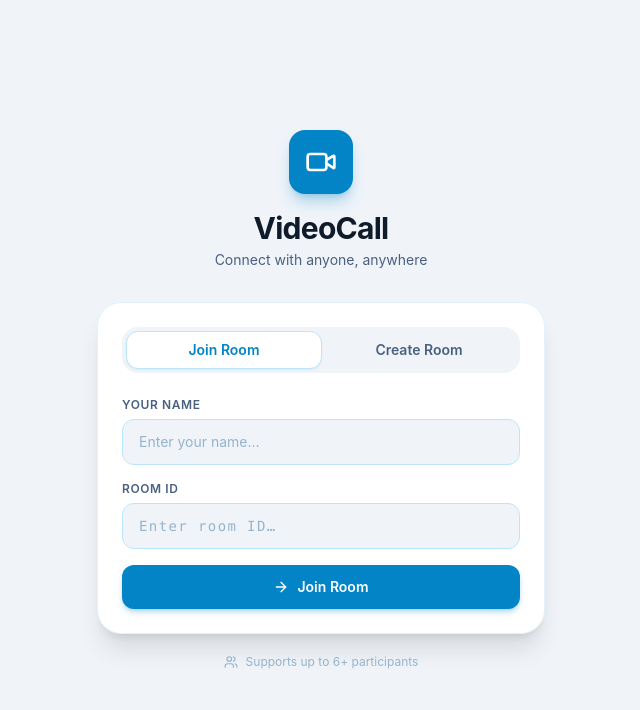
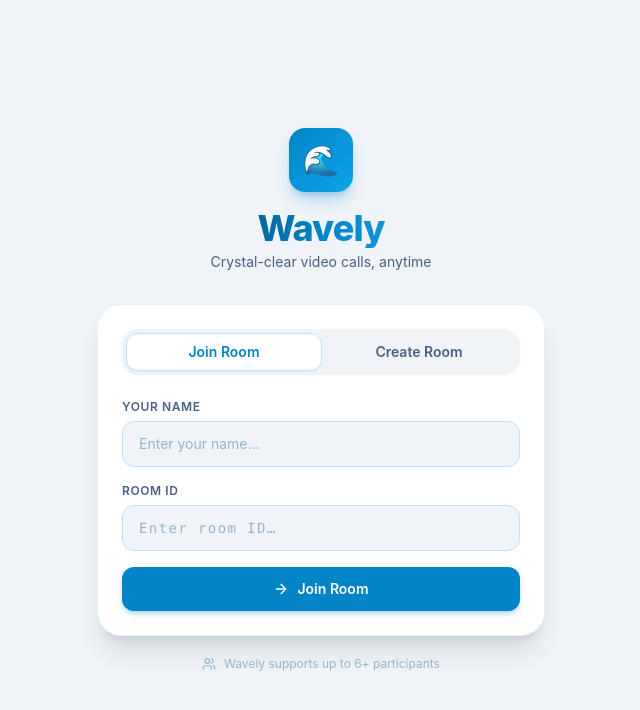
Before and after one commit to sandeepchetnani/videoCall, a React (Vite) app in the folder frontend/: page / in a window 1280 px wide. Shown: the top 710 px of the page, without its empty margins (319-959 px from the left). Built offline with nearby package versions, Linux system fonts and the light colour scheme; no server answers.

Commit message:
brand: rename app to Wavely

```diff
--- a/frontend/package.json
+++ b/frontend/package.json
@@ -1,7 +1,7 @@
 {
-  "name": "videocall-frontend",
+  "name": "wavely-frontend",
   "version": "1.0.0",
-  "description": "Multi-user video call frontend",
+  "description": "Wavely — beautiful multi-user video calls",
   "type": "module",
   "scripts": {
     "dev": "vite",
--- a/frontend/src/components/Lobby.jsx
+++ b/frontend/src/components/Lobby.jsx
@@ -1,5 +1,5 @@
 import React, { useState } from "react";
-import { Video, Users, ArrowRight, Plus } from "lucide-react";
+import { Users, ArrowRight, Plus } from "lucide-react";
 
 const BACKEND_URL = import.meta.env.VITE_BACKEND_URL || "https://videocall-41do.onrender.com";
 
@@ -60,11 +60,13 @@ export default function Lobby({ onJoin }) {
       <div className="w-full max-w-md">
         {/* Header */}
         <div className="text-center mb-8">
-          <div className="inline-flex items-center justify-center w-16 h-16 bg-[#0284c7] rounded-2xl mb-4 shadow-lg shadow-[#0284c7]/30">
-            <Video className="w-8 h-8 text-white" />
+          <div className="inline-flex items-center justify-center w-16 h-16 rounded-2xl mb-4 shadow-lg shadow-[#0284c7]/30 bg-gradient-to-br from-[#0284c7] to-[#0ea5e9]">
+            <span className="text-3xl leading-none select-none">🌊</span>
           </div>
-          <h1 className="text-3xl font-bold text-[#0d1b2a] tracking-tight">VideoCall</h1>
-          <p className="text-[#4a6080] mt-1 text-sm">Connect with anyone, anywhere</p>
+          <h1 className="text-4xl font-extrabold tracking-tight bg-gradient-to-r from-[#0d1b2a] via-[#0284c7] to-[#38bdf8] bg-clip-text text-transparent">
+            Wavely
+          </h1>
+          <p className="text-[#4a6080] mt-1 text-sm">Crystal-clear video calls, anytime</p>
         </div>
 
         {/* Card */}
@@ -155,7 +157,7 @@ export default function Lobby({ onJoin }) {
 
         <div className="flex items-center justify-center gap-2 mt-5 text-[#94b4cc] text-xs">
           <Users className="w-3.5 h-3.5" />
-          <span>Supports up to 6+ participants</span>
+          <span>Wavely supports up to 6+ participants</span>
         </div>
       </div>
     </div>
```
Also changed, not shown: frontend/index.html (+1 -1 lines).
